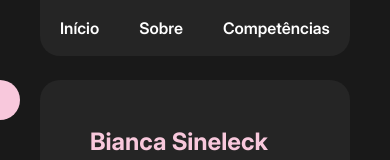
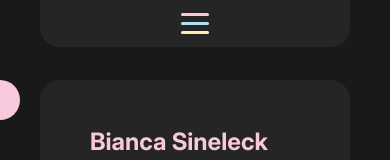
Before and after one commit to Beawnk/my-portfolio, a Nuxt app: page / in a window 390 px wide. Shown: the top 160 px of the page. Built offline with nearby package versions, Linux system fonts and the light colour scheme.

Commit message:
menu mobile

```diff
--- a/components/Header.vue
+++ b/components/Header.vue
@@ -1,6 +1,11 @@
 <template>
-  <div class="header">
+  <div class="header" :class="{ 'open': menuOpen }" @click="menuOpen = !menuOpen" ref="header">
     <div class="container">
+        <div class="menu-btn">
+            <span></span>
+            <span></span>
+            <span></span>
+        </div>
         <ul>
             <li><NuxtLink to="/">Início</NuxtLink></li>
             <li><NuxtLink to="/about">Sobre</NuxtLink></li>
@@ -13,10 +18,20 @@
 </template>
 
 <script setup>
+import { useTemplateRef } from 'vue'
 
+const menuOpen = ref(false);
+
+const header = useTemplateRef('header');
+
+onClickOutside(header, () => {
+    menuOpen.value = false;
+});
 </script>
 
 <style lang="scss" scoped>
+@use '@/assets/style/main.scss' as v;
+
 .header {
     position: absolute;
     top: 0;
@@ -24,18 +39,83 @@
     right: var(--side);
     z-index: 1000;
 
+    &.open {
+
+        .menu-btn {
+          $shift: 8.5px;
+
+          span:nth-child(1) { transform: translateY($shift) rotate(45deg); }
+          span:nth-child(2) { opacity: 0; transform: scaleX(0.6); }
+          span:nth-child(3) { transform: translateY(-$shift) rotate(-45deg); }
+        }
+
+        .container ul {
+            @include v.media('765px') {
+                top: calc(100% + 10px);
+                opacity: 1;
+            }
+        }
+    }
+
     .container {
         background-color: var(--dark-color);
         border-radius: 0 0 var(--border-radius) var(--border-radius);
         overflow: hidden;
+        // position: relative;
+
+        .menu-btn {
+            display: none;
+            flex-direction: column;
+            justify-content: center;
+            align-items: center;
+            cursor: pointer;
+            padding: 10px;
+
+            @include v.media('765px') {
+                display: flex;
+            }
+
+            span {
+                width: 28px;
+                height: 3px;
+                background-color: var(--text-color);
+                margin: 3px 0;
+                border-radius: 3px;
+                transition: all 0.3s ease-in-out;
+                transform-origin: center;
+
+                &:nth-child(1) { background-color: var(--highlight-color-3); }
+                &:nth-child(2) { background-color: var(--highlight-color-2); }
+                &:nth-child(3) { background-color: var(--highlight-color); }
+            }
+        }
 
         ul {
             display: flex;
             justify-content: space-around;
+            transition: var(--transition);
+
+            @include v.media('765px') {
+                flex-direction: column;
+                align-items: center;
+                position: absolute;
+                top: -1000px;
+                opacity: 0;
+                left: 0;
+                background-color: var(--dark-color);
+                width: 100%;
+                border-radius: var(--border-radius);
+                box-shadow: 0 4px 8px rgba(0, 0, 0, 0.2);
+                overflow: hidden;
+            }
 
             li {
                 transition: var(--transition);
                 flex: 1;
+
+                @include v.media('765px') {
+                    width: 100%;
+                }
 
                 &:hover {
 
@@ -68,6 +148,10 @@
                     color: var(--text-color);
                     font-family: var(--font-family-semi-bold);
                     transition: var(--transition);
+
+                    @include v.media('765px') {
+                        width: 100%;
+                    }
                 }
             }
         }
--- a/nuxt.config.ts
+++ b/nuxt.config.ts
@@ -5,4 +5,7 @@ export default defineNuxtConfig({
   css: [
     '@/assets/style/main.css', // or .css
   ],
+  modules: [
+    '@vueuse/nuxt',
+  ],
 })
--- a/package.json
+++ b/package.json
@@ -15,6 +15,8 @@
     "vue-router": "^4.5.1"
   },
   "devDependencies": {
+    "@vueuse/core": "^13.6.0",
+    "@vueuse/nuxt": "^13.6.0",
     "sass": "^1.89.2",
     "sass-loader": "^16.0.5"
   }
```
Also changed, not shown: 1 other file (tests, documents, lock files or other folders).
